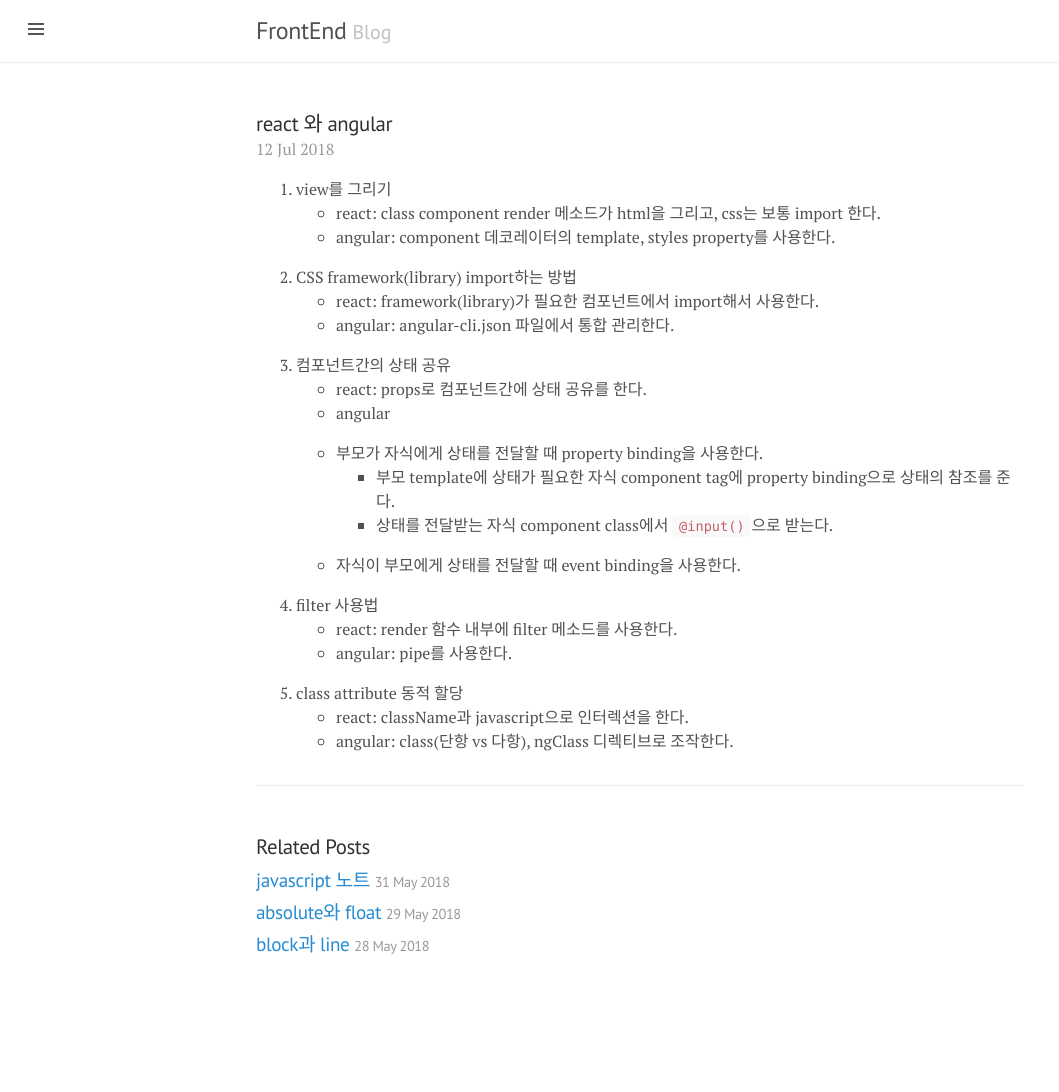
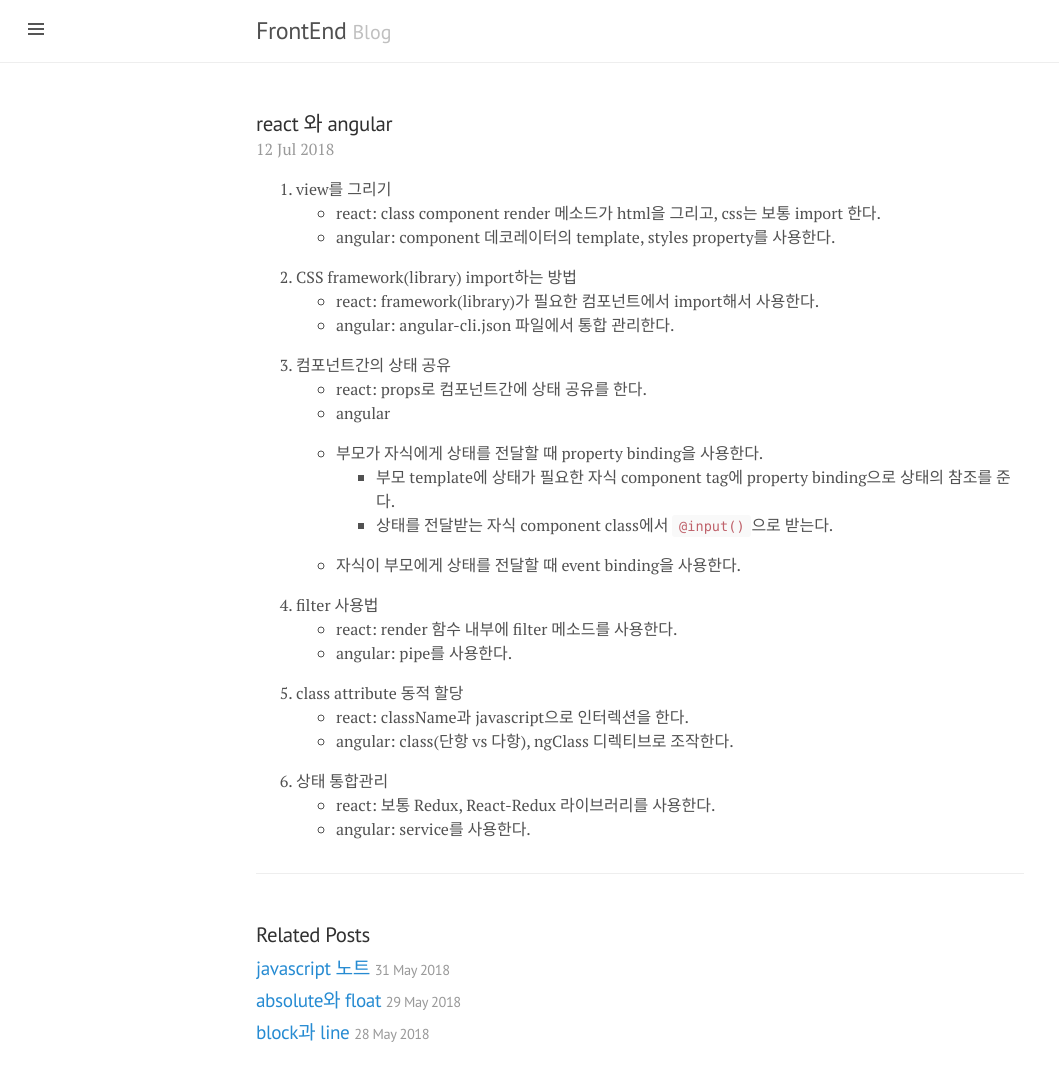
Before and after one commit to austinpark420/austinpark420.github.io, a Jekyll site: the page built from _posts/2018-07-12-react_angular.md, in a window 1280 px wide. Shown: the whole page, without its empty margins (0-1059 px from the left). Built offline with Jekyll 4.4.1, drawn with Linux system fonts in a browser that asks for light colours; before the commit the page ends 1004 px from its top, so only the background shows below that.

Commit message:
edit react_angular.md

```diff
--- a/_posts/2018-07-12-react_angular.md
+++ b/_posts/2018-07-12-react_angular.md
@@ -28,3 +28,7 @@
 5. class attribute 동적 할당
   * react: className과 javascript으로 인터렉션을 한다.
   * angular: class(단항 vs 다항), ngClass 디렉티브로 조작한다.
+
+6. 상태 통합관리
+  * react: 보통 Redux, React-Redux 라이브러리를 사용한다.
+  * angular: service를 사용한다.
```
